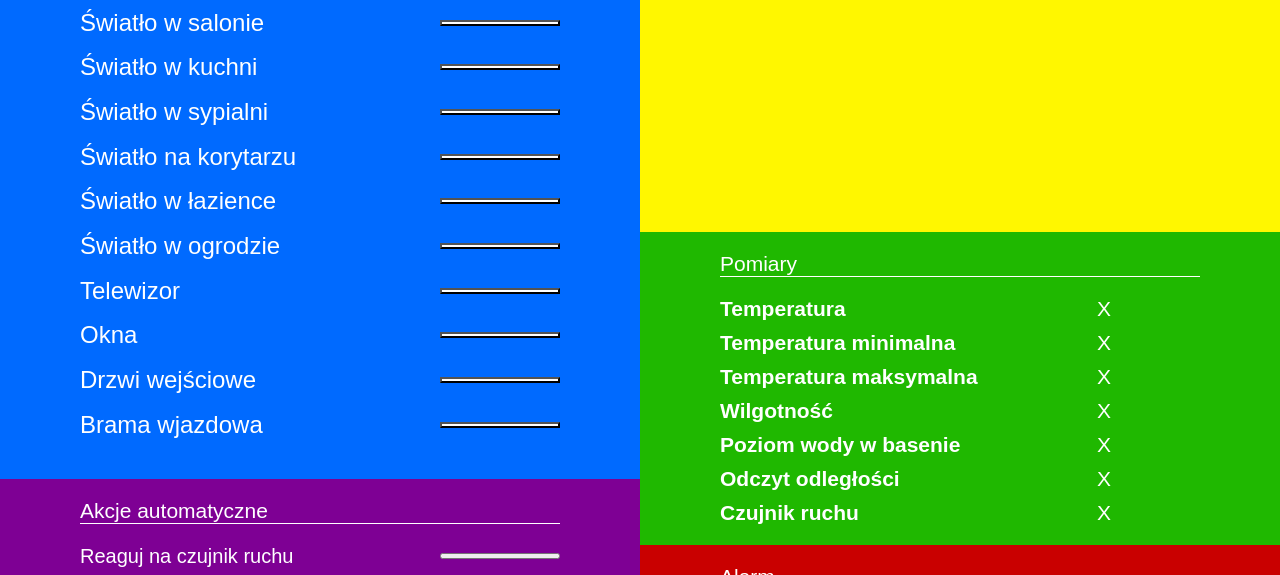
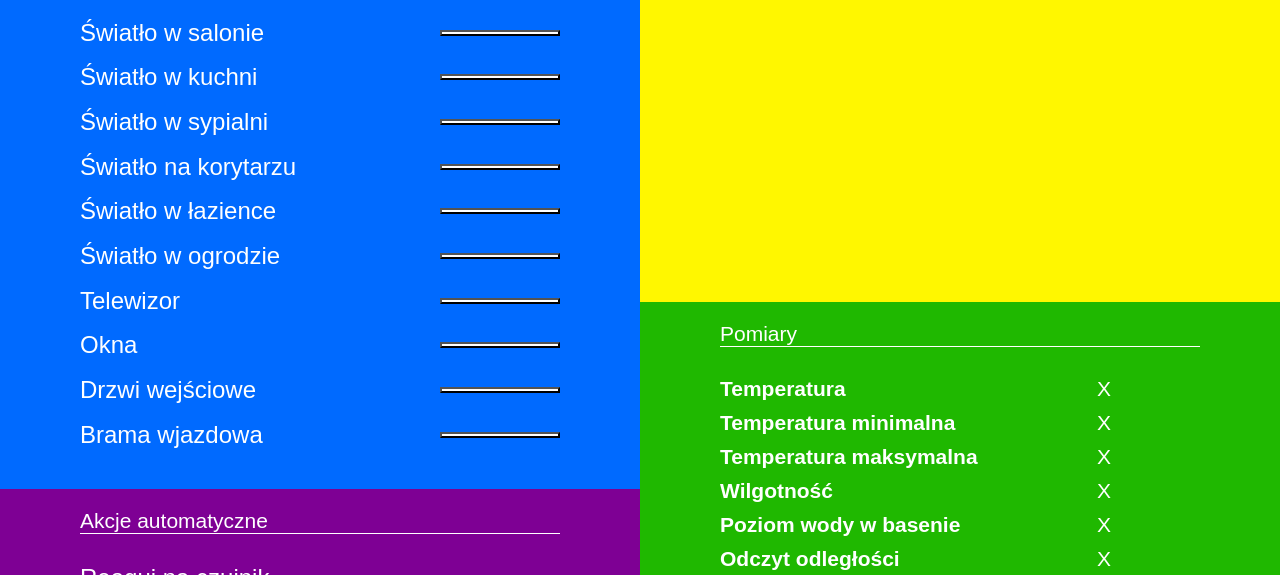
Before and after one commit to kisielewski/SmartHome-Server, a plain HTML site: page SmartHome-Server/files/index.html in a window 1280 px wide. Shown: the part 168-743 px from the top of the page. Drawn offline with Linux system fonts and the light colour scheme; no server answers.

Commit message:
Change styles

```diff
--- a/SmartHome-Server/files/main.css
+++ b/SmartHome-Server/files/main.css
@@ -44,7 +44,7 @@ button {
 }
 .box_label {
 	width: 80%;
-	margin: 0 auto 20px;
+	margin: 0 auto 30px;
 	padding-top: 20px;
 	color: white;
 	font-size: 21px;/*+5*/
@@ -52,7 +52,7 @@ button {
 }
 .box_label_b {
 	width: 80%;
-	margin: 0 auto 20px;
+	margin: 0 auto 30px;
 	padding-top: 30px;
 	color: black;
 	font-size: 21px;/*+5*/
@@ -85,7 +85,7 @@ button {
 }
 .yell_box {
 	width: calc(100% - 40px);
-	height: 250px;
+	height: 320px;
 	background-color: #FFF700;
 	padding:  0 20px 40px;
 }
@@ -121,7 +121,7 @@ button {
 }
 /*2*/
 .row2 {
-	font-size: 20px;/*+5*/
+	font-size: 24px;/*+5*/
 	color: white;
 	margin-top: 10px;
 }
```
